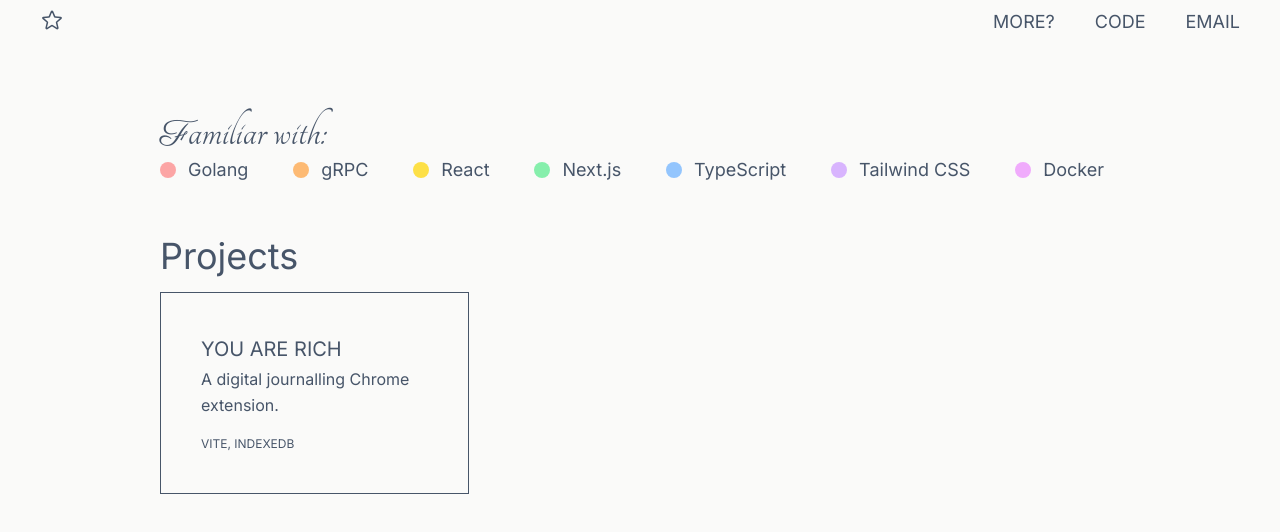
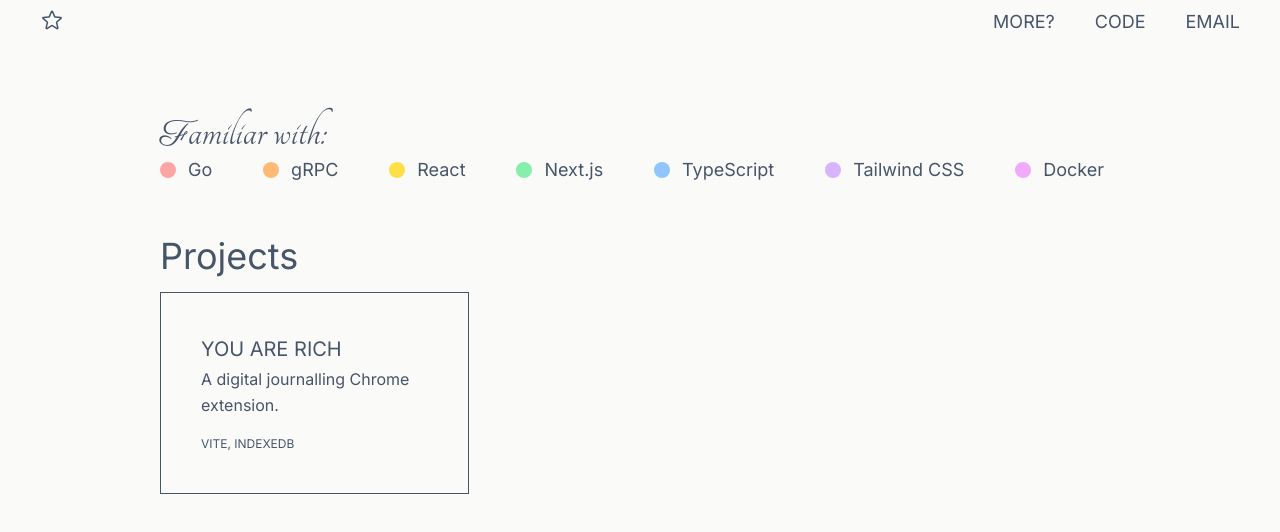
Before and after one commit to vivientran42/vivientran42.github.io, a Next.js app: page /coding in a window 1280 px wide. Shown: the top 532 px of the page. Built offline with nearby package versions, Linux system fonts and the light colour scheme.

Commit message:
update content

```diff
--- a/src/app/coding/page.tsx
+++ b/src/app/coding/page.tsx
@@ -25,7 +25,7 @@ export default function About() {
         amiliar with:
       </h1>
       <div className="lg:flex grid grid-cols-2 w-full justify-between items-center">
-        <Skill colour="bg-red-300" text="Golang" />
+        <Skill colour="bg-red-300" text="Go" />
         <Skill colour="bg-orange-300" text="gRPC" />
         <Skill colour="bg-yellow-300" text="React" />
         <Skill colour="bg-green-300" text="Next.js" />
```
